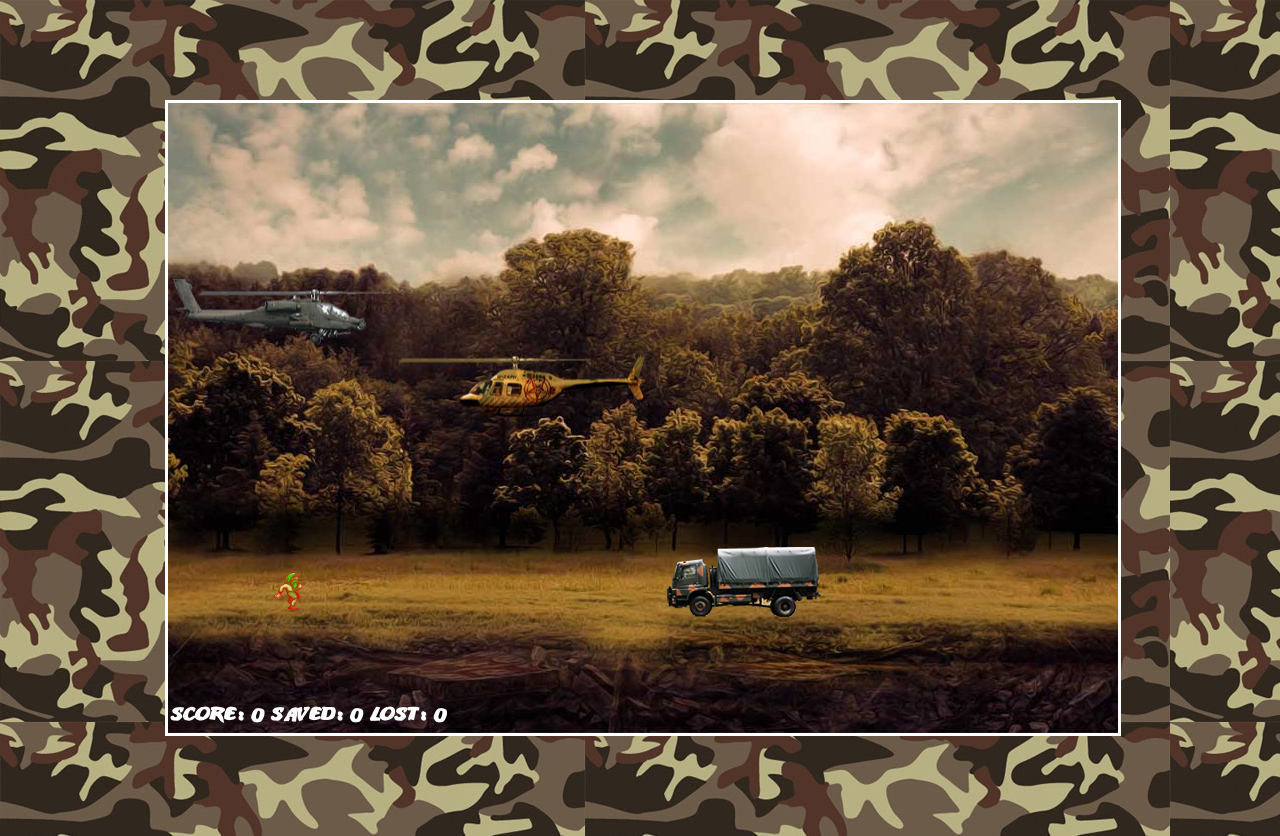
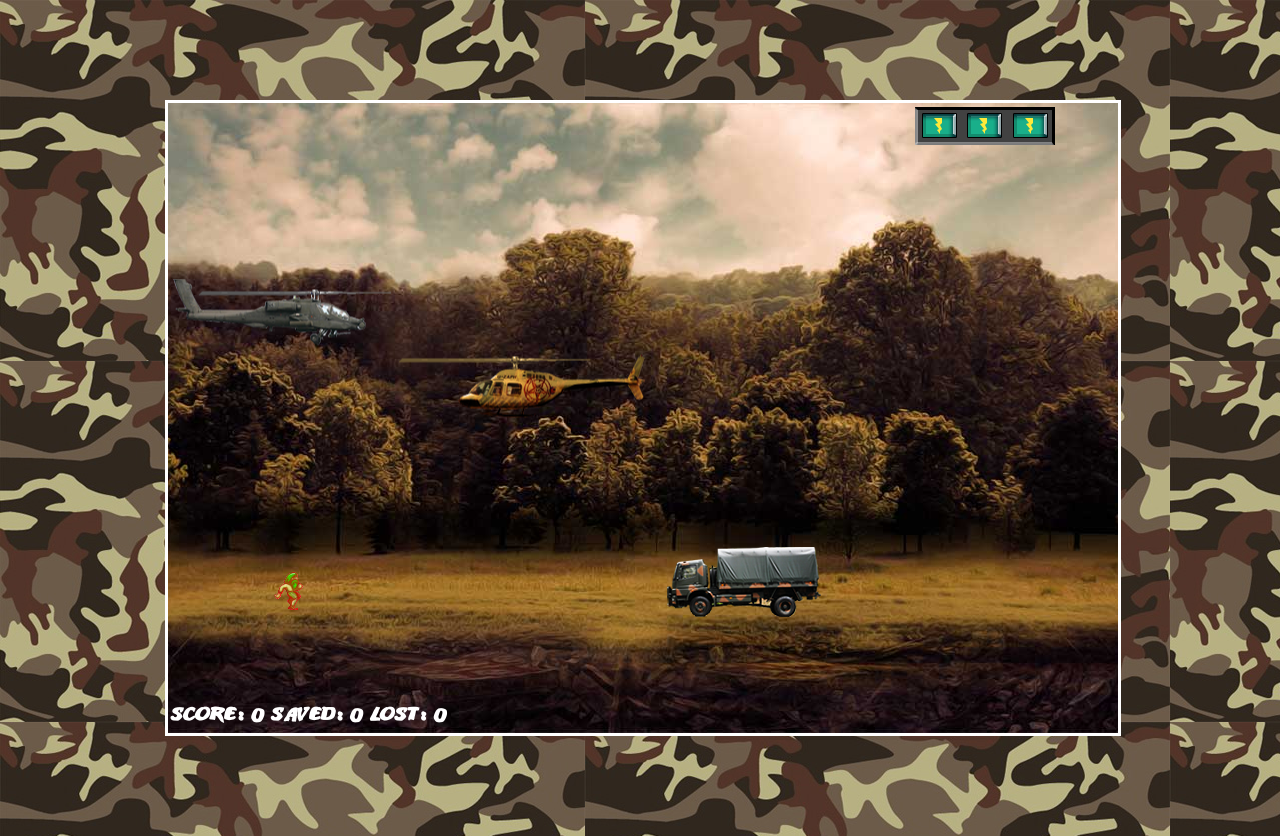
Before and after one commit to raphabraga/rbe-desertstrike, a plain HTML site: page index.html in a window 1280 px wide. Both pictures are taken after a click on the element 643 px from the left and 302 px from the top of the page. Drawn offline with Linux system fonts and the light colour scheme.

Commit message:
added player energy bar to the game

```diff
--- a/css/style.css
+++ b/css/style.css
@@ -56,6 +56,14 @@ body {
   position: absolute;
   left: 5px;
   top: 590px;
+}
+
+#player-energy {
+  width: 140px;
+  height: 38px;
+  position: absolute;
+  left: 750px;
+  top: 7px;
 }
 
 h2 {
--- a/js/index.js
+++ b/js/index.js
@@ -90,6 +90,7 @@ function start() {
     var collision6 = $("#enemy2").collision($("#ally"));
 
     if (collision1.length > 0) {
+      playerEnergy--;
       explosion1Y = $("#enemy1").css("top");
       explosion1X = $("#enemy1").css("left");
       $("#enemy1").css("top", parseInt(Math.random() * 334));
@@ -98,6 +99,7 @@ function start() {
     }
 
     if (collision2.length > 0) {
+      playerEnergy--;
       explosion2Y = $("#enemy2").css("top");
       explosion2X = $("#enemy2").css("left");
       explosion("explosion", explosion2X, explosion2Y);
@@ -173,8 +175,17 @@ function start() {
     );
   };
 
+  const energy = () => {
+    if (playerEnergy === 0) gameOver();
+    $("#player-energy").css(
+      "background-image",
+      `url('../img/energy_${playerEnergy}.png')`
+    );
+  };
+
   const loop = () => {
     score();
+    energy();
     backgroundMoviment();
     moveEnemy1();
     moveEnemy2();
@@ -189,9 +200,11 @@ function start() {
   $("#game-bg").append("<div id='enemy2'></div>");
   $("#game-bg").append("<div id='ally' class='ally-animated'></div>");
   $("#game-bg").append("<div id='scoreboard'></div>");
+  $("#game-bg").append("<div id='player-energy'></div>");
 
   window.addEventListener("keydown", (event) => movePlayer(event.key));
   var game = {};
+  var playerEnergy = 3;
   var totalScore = 0;
   var allySaved = 0;
   var allyLost = 0;
```
